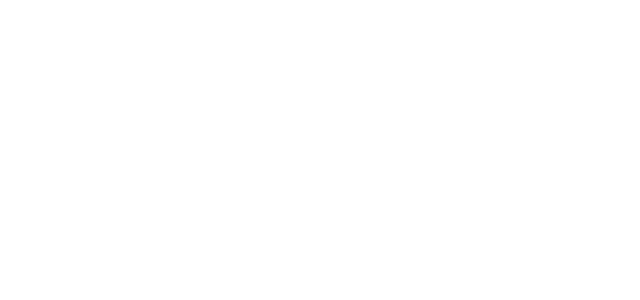
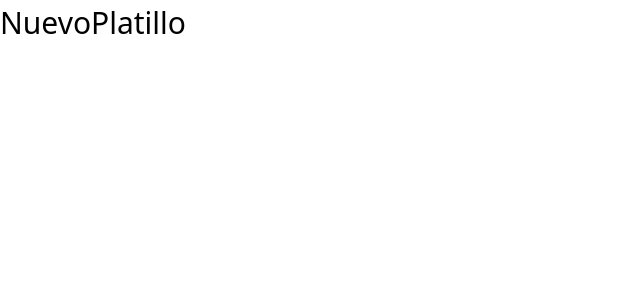
Before and after one commit to kkevin7/restautant_client_web, a React (Create React App) app: page /nuevo-platillo in a window 1280 px wide. Before the commit this address had no page. Shown: the top 300 px of the page, without its empty margins (0-640 px from the left). Built offline with nearby package versions, Linux system fonts and the light colour scheme.

Commit message:
first components

```diff
--- a/src/App.js
+++ b/src/App.js
@@ -2,12 +2,16 @@ import React from 'react';
 import {Routes, Route} from 'react-router';
 //components
 import Ordenes from './components/pages/Ordenes';
+import Menu from './components/pages/Menu';
+import NuevoPlatillo from './components/pages/NuevoPlatillo';
 
 function App() {
   return (
       <div>
         <Routes>
           <Route path="/" element={<Ordenes />} />
+          <Route path="/menu" element={<Menu />} />
+          <Route path="/nuevo-platillo" element={<NuevoPlatillo />} />
         </Routes>
       </div>
   );
--- /dev/null
+++ b/src/components/pages/Menu.js
@@ -0,0 +1,11 @@
+import React from "react";
+
+function Menu() {
+  return (
+    <>
+      <h1 className="text-3xl font-light mb-4">Menu</h1>
+    </>
+  );
+}
+
+export default Menu;
--- /dev/null
+++ b/src/components/pages/NuevoPlatillo.js
@@ -0,0 +1,11 @@
+import React from "react";
+
+function NuevoPlatillo() {
+  return (
+    <>
+      <h1 className="text-3xl font-light mb-4">NuevoPlatillo</h1>
+    </>
+  );
+}
+
+export default NuevoPlatillo;
```
